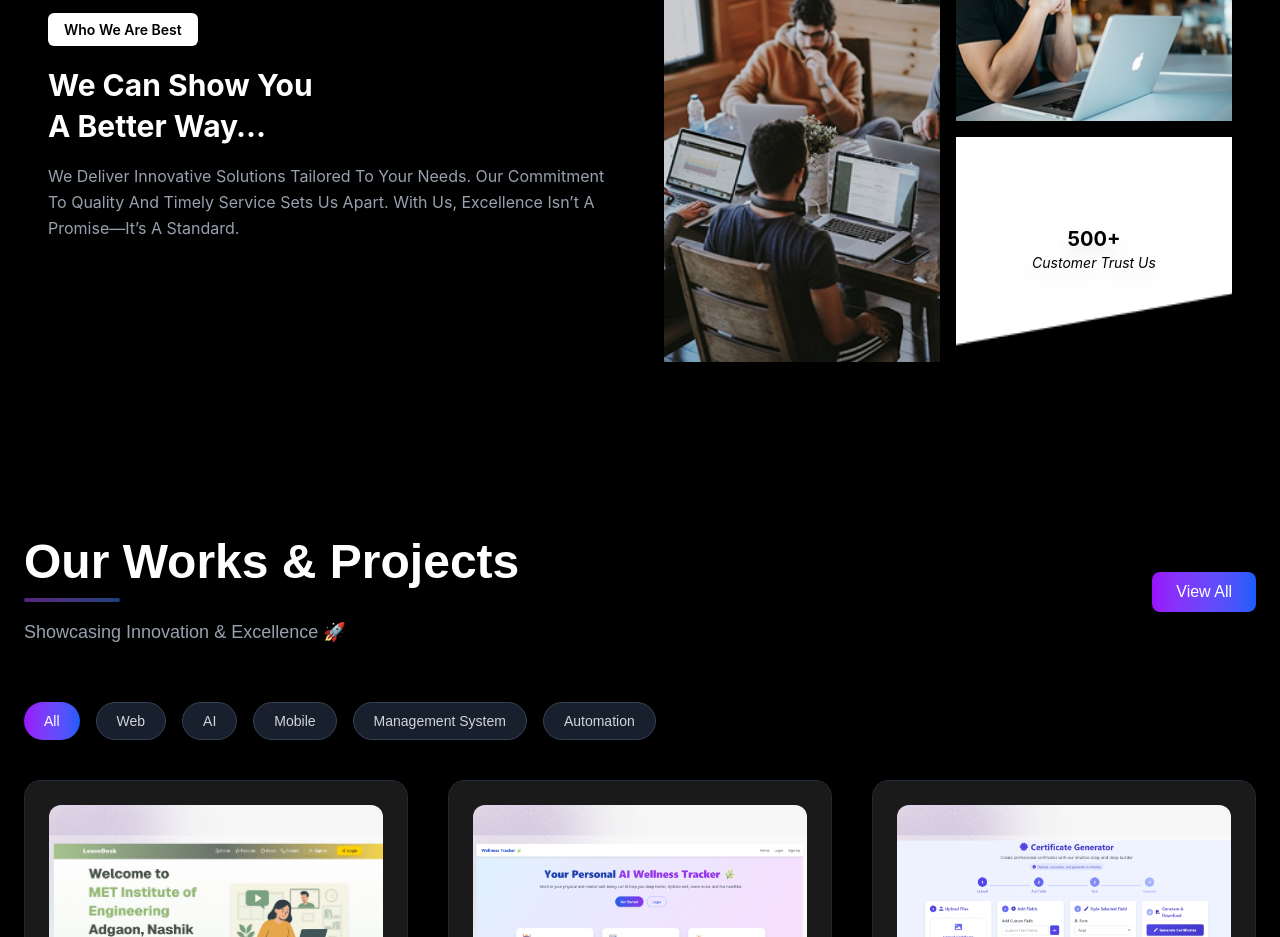
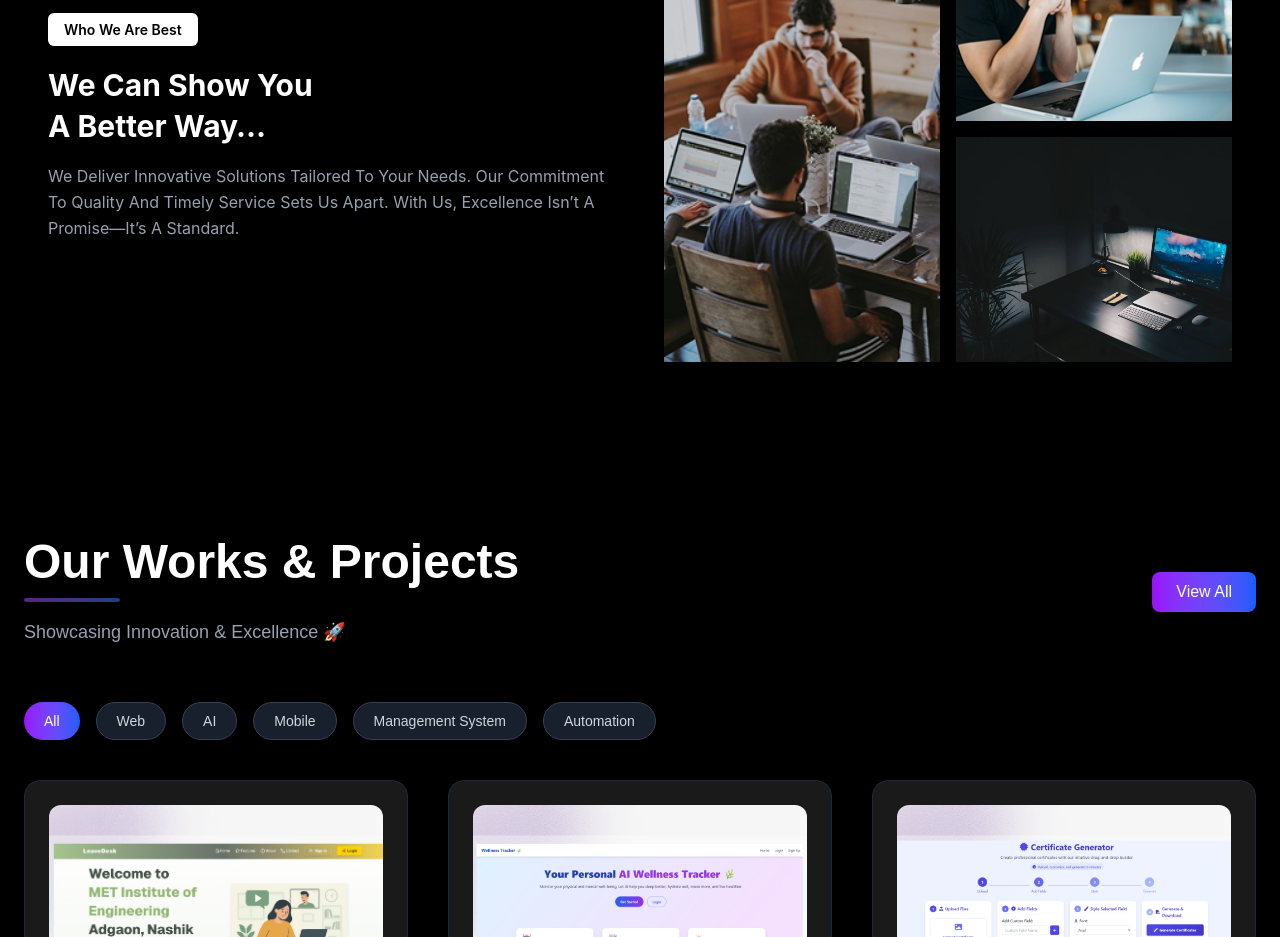
Before and after one commit to omshinde04/omradixsolutions, a Next.js app: page / in a window 1280 px wide. Shown: the part 1840-2777 px from the top of the page. Built offline with nearby package versions, Linux system fonts and the light colour scheme.

Commit message:
image addeded

```diff
--- a/components/Partner.js
+++ b/components/Partner.js
@@ -199,16 +199,13 @@ export default function Partner() {
               whileHover={{ scale: 1.05 }}
             >
               <Image
-                src="/images/t3.png"
+                src="/images/t4.jpg"
                 alt="Customer Trust"
                 width={240}
                 height={160}
                 className="object-cover w-full h-full"
               />
-              <div className="absolute text-black text-center drop-shadow-xl animate-float">
-                <h3 className="text-lg md:text-xl font-bold">{customerCount}+</h3>
-                <p className="text-xs md:text-sm italic">Customer Trust Us</p>
-              </div>
+
             </motion.div>
           </motion.div>
         </div>
```
Also changed, not shown: public/images/t4.jpg (added).
